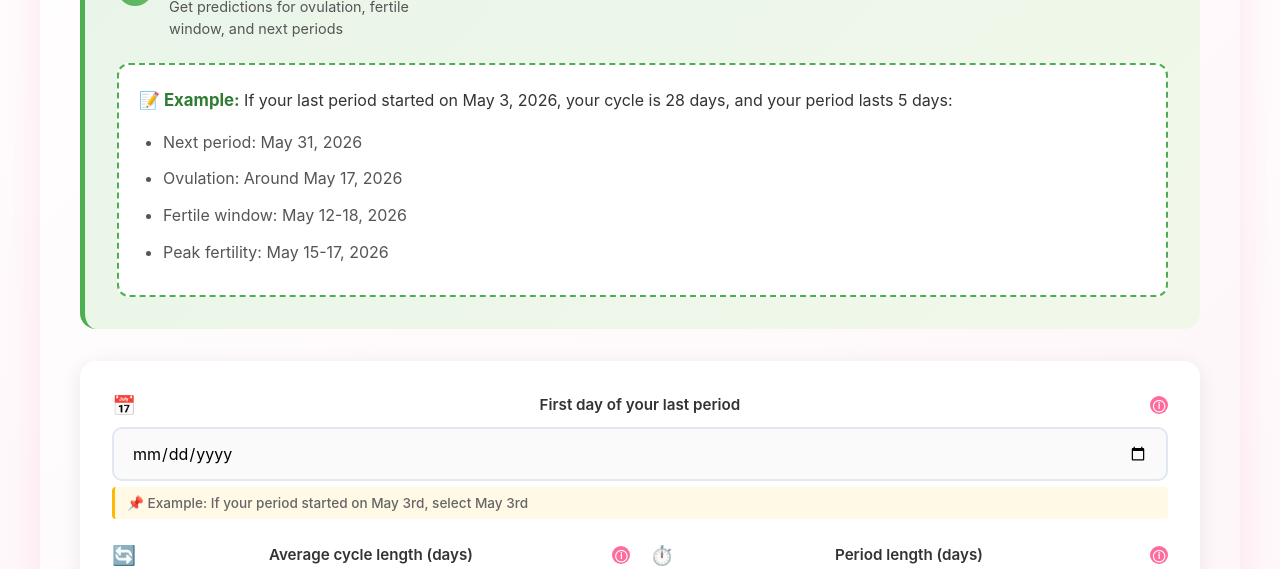
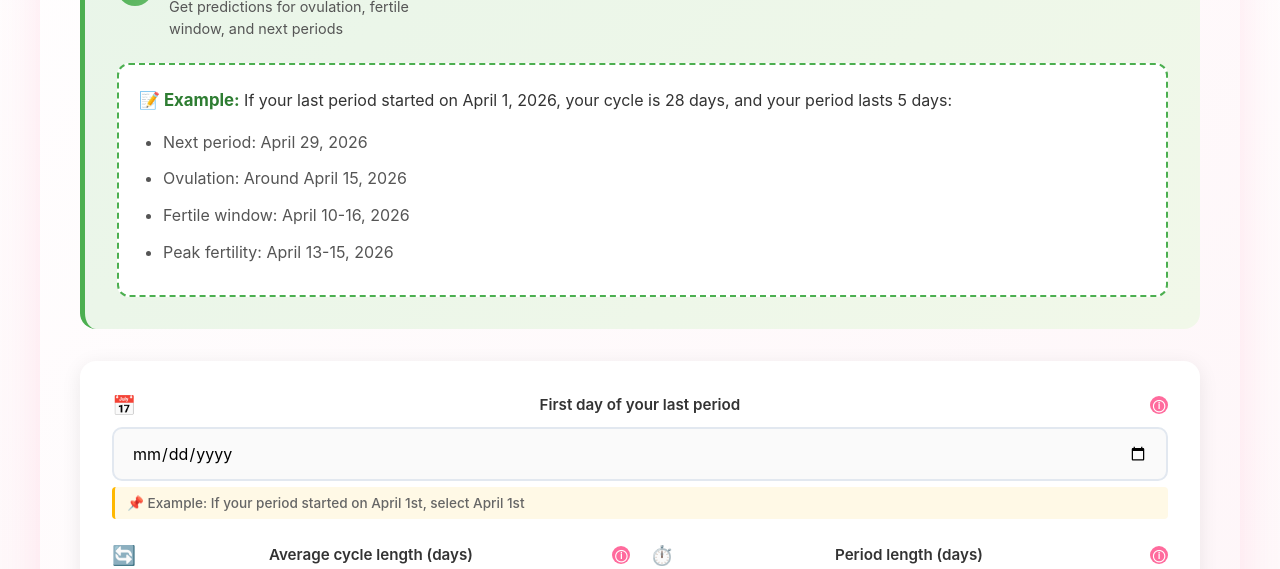
Before and after one commit to banjoSolomon/flow, a React (Vite) app in the folder clients/: page / in a window 1280 px wide. Shown: the part 1820-2389 px from the top of the page. Built offline with nearby package versions, Linux system fonts and the light colour scheme.

Commit message:
calculator

```diff
--- a/clients/src/components/CycleCalculator.jsx
+++ b/clients/src/components/CycleCalculator.jsx
@@ -210,12 +210,12 @@ const CycleCalculator = () => {
           </div>
         </div>
         <div className="example-box">
-          <strong>📝 Example:</strong> If your last period started on May 3, 2026, your cycle is 28 days, and your period lasts 5 days:
+          <strong>📝 Example:</strong> If your last period started on April 1, 2026, your cycle is 28 days, and your period lasts 5 days:
           <ul>
-            <li>Next period: May 31, 2026</li>
-            <li>Ovulation: Around May 17, 2026</li>
-            <li>Fertile window: May 12-18, 2026</li>
-            <li>Peak fertility: May 15-17, 2026</li>
+            <li>Next period: April 29, 2026</li>
+            <li>Ovulation: Around April 15, 2026</li>
+            <li>Fertile window: April 10-16, 2026</li>
+            <li>Peak fertility: April 13-15, 2026</li>
           </ul>
         </div>
       </div>
@@ -235,7 +235,7 @@ const CycleCalculator = () => {
             max={new Date().toISOString().split('T')[0]}
             required
           />
-          <small className="help-text">📌 Example: If your period started on May 3rd, select May 3rd</small>
+          <small className="help-text">📌 Example: If your period started on April 1st, select April 1st</small>
         </div>
 
         <div className="form-row">
```
